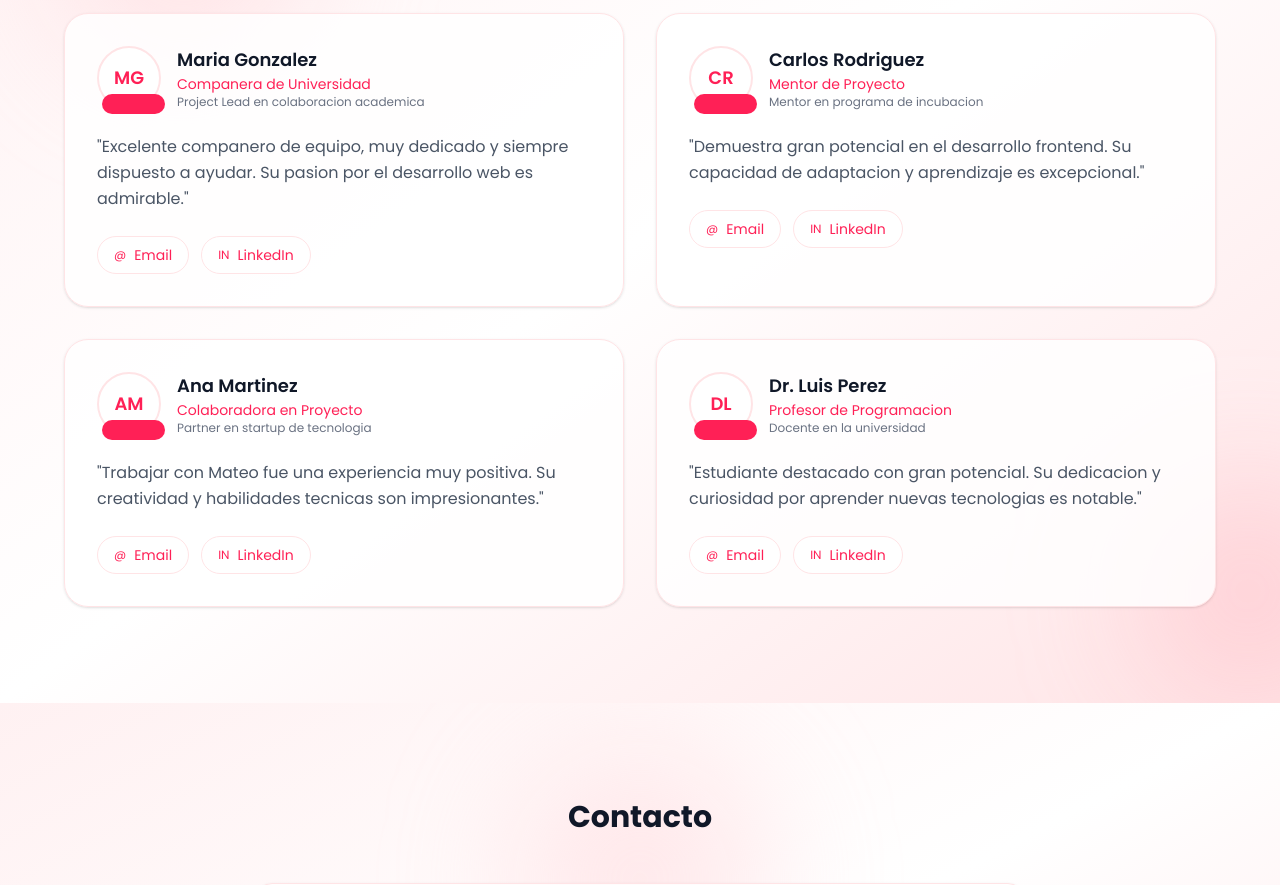
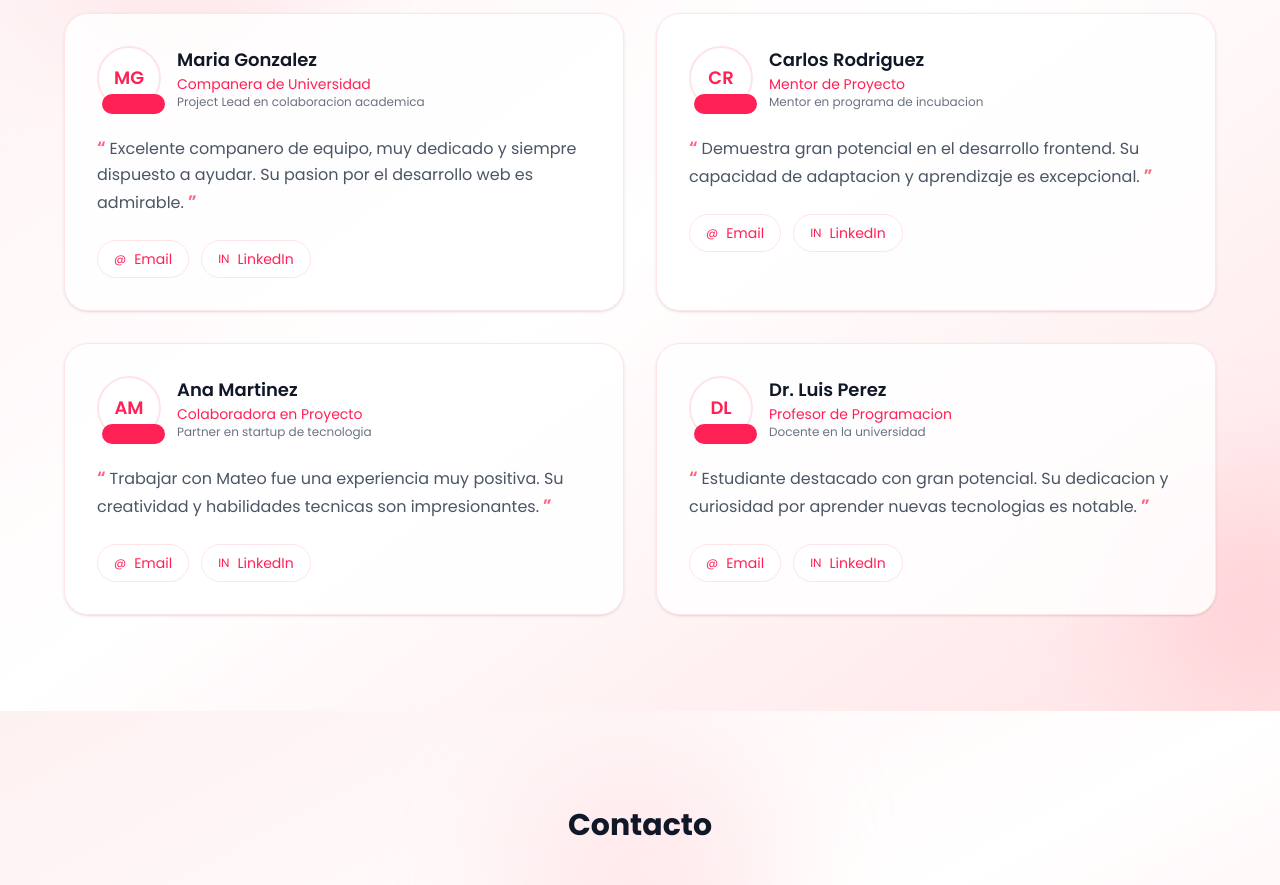
Before and after one commit to DMaTeoG/DavidGuerreroi_portafolio, a Next.js app: page / in a window 1280 px wide. Shown: the part 3360-4245 px from the top of the page. Built offline with nearby package versions, Linux system fonts and the light colour scheme.

Commit message:
cambios para el desplielge

```diff
--- a/src/components/ReferencesSection.tsx
+++ b/src/components/ReferencesSection.tsx
@@ -73,7 +73,15 @@ const ReferencesSection = ({ data }: ReferencesSectionProps) => {
                   <p className="text-xs text-gray-500 dark:text-neutral-400">{item.relation}</p>
                 </div>
               </div>
-              <p className="mt-6 text-base leading-relaxed text-gray-600 dark:text-neutral-300">"{item.quote}"</p>
+              <p className="mt-6 text-base leading-relaxed text-gray-600 dark:text-neutral-300">
+                <span aria-hidden className="me-1 text-lg font-semibold text-rose-400 dark:text-rose-300">
+                  &ldquo;
+                </span>
+                {item.quote}
+                <span aria-hidden className="ms-1 text-lg font-semibold text-rose-400 dark:text-rose-300">
+                  &rdquo;
+                </span>
+              </p>
               <div className="mt-6 flex flex-wrap gap-3">
                 {item.contact.map((contact) => (
                   <a
```
